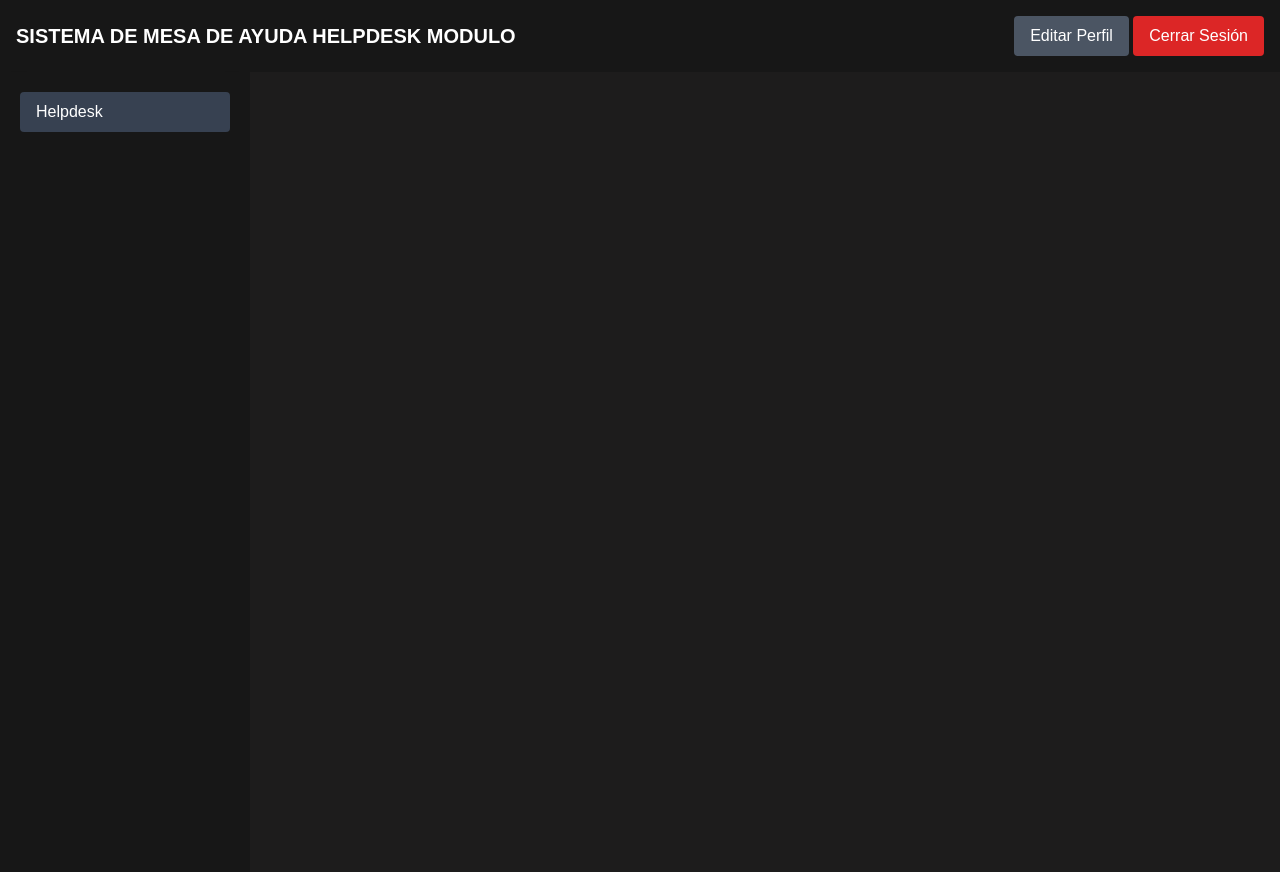
After one commit to johanrodriguezdev/helpdesk, a PHP site: page /app/view/dashboard.php in a window 1280 px wide. The commit adds this page. Run offline with PHP 8.4, Linux system fonts and the light colour scheme; some libraries are stand-ins or nearby versions.

Commit message:
All helpdesk carpetas

```diff
--- /dev/null
+++ b/app/view/dashboard.php
@@ -0,0 +1,86 @@
+<!DOCTYPE html>
+<html lang="es">
+<head>
+    <meta charset="UTF-8">
+    <meta name="viewport" content="width=device-width, initial-scale=1.0">
+    <title>Helpdesk Dashboard</title>
+    <script src="https://cdn.tailwindcss.com"></script>
+    <style>
+        body {
+            font-family: Arial, sans-serif;
+        }
+        .sidebar {
+            min-width: 250px;
+            background: #171717;
+        }
+        .topbar {
+            background: #171717;
+            color: white;
+        }
+        .card {
+            background: #ecf0f1;
+            border: 1px solid #bdc3c7;
+        }
+
+        main {
+            background: #1d1c1c;
+        }
+    </style>
+    <script>
+        function toggleMenu() {
+            const menu = document.getElementById('submenu');
+            menu.classList.toggle('hidden');
+        }
+    </script>
+</head>
+<body class="bg-gray-200 text-gray-900">
+    <!-- Top Bar -->
+    <header class="topbar p-4 flex justify-between items-center shadow-md">
+        <h1 class="text-xl font-bold">SISTEMA DE MESA DE AYUDA HELPDESK MODULO</h1>
+        <div>
+            <button class="bg-gray-600 px-4 py-2 rounded hover:bg-gray-500">Editar Perfil</button>
+            <button class="bg-red-600 px-4 py-2 rounded hover:bg-red-500">Cerrar Sesión</button>
+        </div>
+    </header>
+
+    <div class="flex h-screen">
+        <!-- Sidebar -->
+        <aside class="sidebar text-white p-5 space-y-6 shadow-lg">
+            <nav>
+                <div>
+                    <button onclick="toggleMenu()" class="block py-2 px-4 bg-gray-700 rounded w-full text-left hover:bg-gray-600">Helpdesk</button>
+                    <div id="submenu" class="ml-4 mt-2 space-y-2 hidden">
+                        <a href="#" class="block py-1 px-4 bg-gray-800 hover:bg-gray-700 rounded">Categorías</a>
+                        <a href="#" class="block py-1 px-4 bg-gray-800 hover:bg-gray-700 rounded">Asignaciones</a>
+                        <a href="#" class="block py-1 px-4 bg-gray-800 hover:bg-gray-700 rounded">Crear Tickets</a>
+                        <a href="#" class="block py-1 px-4 bg-gray-800 hover:bg-gray-700 rounded">Mis Tickets</a>
+                        <a href="#" class="block py-1 px-4 bg-gray-800 hover:bg-gray-700 rounded">Soporte</a>
+                    </div>
+                </div>
+            </nav>
+        </aside>
+
+        <!-- Main Content -->
+       <main class="flex-1 p-6">
+            <h2 class="text-2xl font-semibold mb-6"></h2>
+            <div class="black black-cols-1 md:grid-cols-3 gap-6">
+                <!-- Card 1
+                <div class="card p-6 rounded-lg shadow-md hover:shadow-lg transition duration-300">
+                    <h3 class="text-xl font-semibold">Tickets Abiertos</h3>
+                    <p class="text-3xl font-bold text-blue-700">34</p>
+                </div>-->
+                <!-- Card 2
+                <div class="card p-6 rounded-lg shadow-md hover:shadow-lg transition duration-300">
+                    <h3 class="text-xl font-semibold">Tickets Cerrados</h3>
+                    <p class="text-3xl font-bold text-green-700">120</p>
+                </div>-->
+                <!-- Card 3
+                <div class="card p-6 rounded-lg shadow-md hover:shadow-lg transition duration-300">
+                    <h3 class="text-xl font-semibold">Usuarios Activos</h3>
+                    <p class="text-3xl font-bold text-purple-700">15</p>
+                </div>-->
+            </div>
+        </main>
+    </div>
+</body>
+</html>
```
Also changed, not shown: app/view/login.php (added, +57 -0 lines), config/conexion.php (deleted, +0 -22 lines), config/db.php (added, +24 -0 lines), docs/estructura.txt (added, +26 -0 lines), index.php (renamed from login.php, +4 -24 lines), app/controller/TicketController.php (added), app/controller/UserController.php (added), app/models/Ticket.php (added), app/models/User.php (added), app/view/registro.php (renamed from registro.php).
